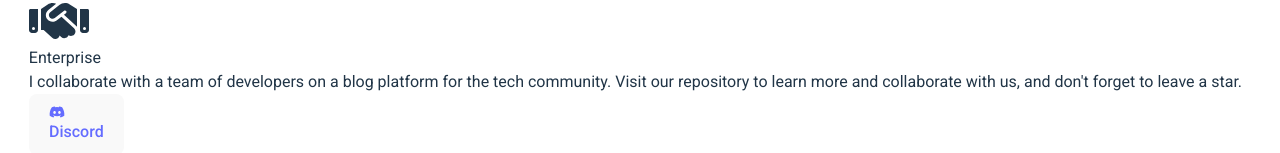
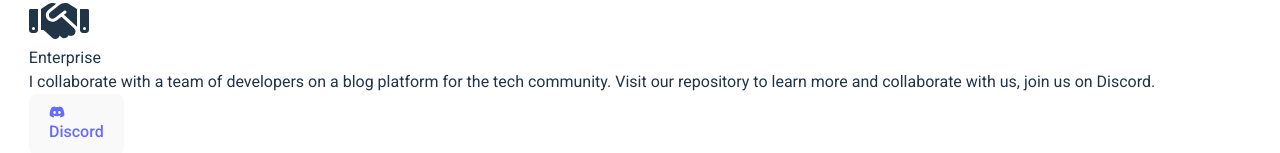
Before and after one commit to LennyDevX/Portafolio, a React (Vite) app: page / in a window 1280 px wide. Shown: the part 1809-1962 px from the top of the page. Built offline with nearby package versions, Linux system fonts and the light colour scheme.

Commit message:
Update HeroSection and Trigger components

```diff
--- a/src/components/Hero/HeroSection.jsx
+++ b/src/components/Hero/HeroSection.jsx
@@ -24,6 +24,10 @@ const HeroSection = () => {
         const interval = setInterval(changeTitle, 3000);
         return () => clearInterval(interval);
     }, [changeTitle]);
+
+    useEffect(() => {
+        window.scrollTo(0, 0);
+    }, []);
 
     return (
         <motion.div className="max-w-7xl mx-auto hero-section flex flex-col md:flex-row items-center justify-center px-2 md:px-4 mt-2 md:mt-4"
--- a/src/components/Trigger.jsx
+++ b/src/components/Trigger.jsx
@@ -47,7 +47,7 @@ function App() {
                                 <Card
                                     icon="building"
                                     title="Enterprise"
-                                    description="I collaborate with a team of developers on a blog platform for the tech community. Visit our repository to learn more and collaborate with us, and don't forget to leave a star."
+                                    description="I collaborate with a team of developers on a blog platform for the tech community. Visit our repository to learn more and collaborate with us, join us on Discord."
                                     buttonText="Discord"
                                     buttonIcon ="discord"
                                     buttonLink='https://discord.gg/c252kH9v'
@@ -59,7 +59,7 @@ function App() {
                                     description="Discover the technologies I use, from frontend to backend. I primarily use the MERN stack, along with Bootstrap, Tailwind CSS, Material UI, and more. Learn how you can also create applications like Sintetix."
                                     buttonText="Learn More"
                                     buttonIcon ="rocket"
-                                    buttonLink='/hire'
+                                    buttonLink='/blog'
                                 />
                             </div>
                         </div>
@@ -68,7 +68,7 @@ function App() {
                         </div>
                     </>
                 }/>
-                <Route path="/blog/:id" element={<ArticleBlog />} />
+                <Route path="/blog" element={<ArticleBlog />} />
                 <Route path="/hire" element={<HirePage />} />
             </Routes>
         </Router>
```
